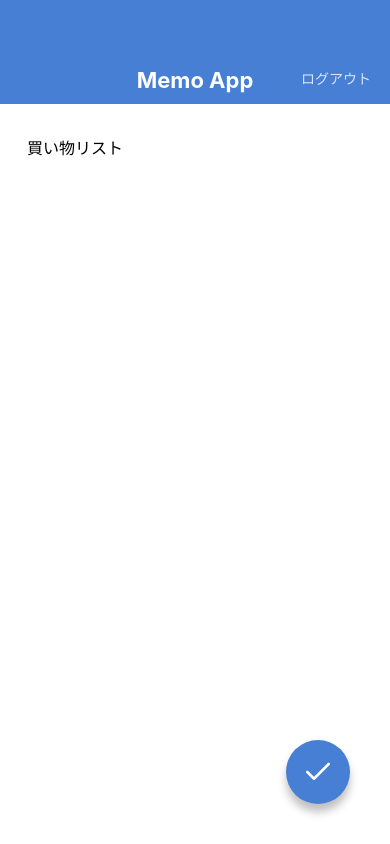
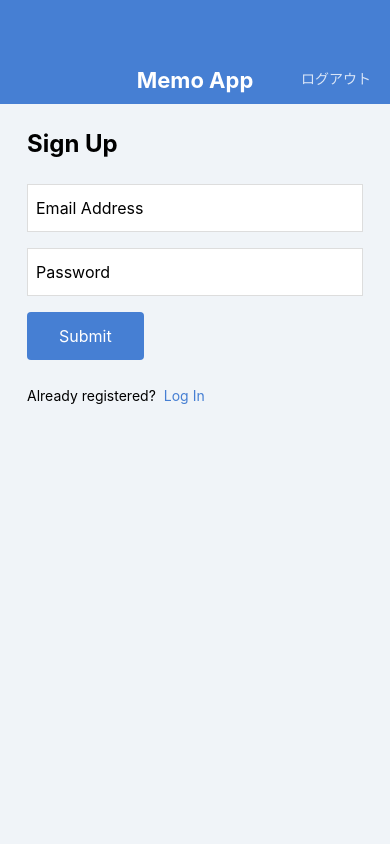
Before and after one commit to northtom/MemoApp, a React Native app: screen /MemoList in a window 390 px wide. Built offline with nearby package versions, Linux system fonts and the light colour scheme.

Commit message:
Create LogInScreen and SignUpScreen

```diff
--- a/App.jsx
+++ b/App.jsx
@@ -2,11 +2,13 @@
 
 // import MemoListScreen from './src/screens/MemoListScreen';
 // import MemoDetailScreen from './src/screens/MemoDetailScreen';
-import MemoEditScreen from './src/screens/MemoEditScreen';
+// import MemoEditScreen from './src/screens/MemoEditScreen';
 // import MemoCreateScreen from './src/screens/MemoCreateScreen';
+// import LogInScreen from './src/screens/LogInScreen';
+import SignUpScreen from './src/screens/SingUpScreen';
 
 export default function App() {
   return (
-    <MemoEditScreen />
+    <SignUpScreen />
   );
 }
--- /dev/null
+++ b/src/components/Button.jsx
@@ -0,0 +1,32 @@
+import React from 'react';
+import { View, Text, StyleSheet } from 'react-native';
+import { string } from 'prop-types';
+
+export default function Button(props) {
+  const { label } = props;
+  return (
+    <View style={styles.buttonContainer}>
+      <Text style={styles.buttonLabel}>{label}</Text>
+    </View>
+  );
+}
+
+Button.propTypes = {
+  label: string.isRequired,
+};
+
+const styles = StyleSheet.create({
+  buttonContainer: {
+    backgroundColor: '#467FD3',
+    borderRadius: 4,
+    alignSelf: 'flex-start',
+    marginBottom: 24,
+  },
+  buttonLabel: {
+    fontSize: 16,
+    lineHeight: 32,
+    paddingVertical: 8,
+    paddingHorizontal: 32,
+    color: '#ffffff',
+  },
+});
--- /dev/null
+++ b/src/screens/LogInScreen.jsx
@@ -0,0 +1,64 @@
+import React from 'react';
+import {
+  View, Text, TextInput, StyleSheet,
+} from 'react-native';
+
+import AppBar from '../components/AppBar';
+import Button from '../components/Button';
+
+export default function LogInScreen() {
+  return (
+    <View style={styles.container}>
+      <AppBar />
+      <View style={styles.inner}>
+        <Text style={styles.title}>Log In</Text>
+        <TextInput style={styles.input} value="Email Address" />
+        <TextInput style={styles.input} value="Password" />
+        <Button label="Submit" />
+        <View style={styles.footer}>
+          <Text style={styles.footerText}>Not registered?</Text>
+          <Text style={styles.footerLink}>Sign up here!</Text>
+        </View>
+      </View>
+    </View>
+  );
+}
+
+const styles = StyleSheet.create({
+  container: {
+    flex: 1,
+    backgroundColor: '#F0F4F8',
+  },
+  inner: {
+    paddingHorizontal: 27,
+    paddingVertical: 24,
+  },
+  title: {
+    fontSize: 24,
+    lineHeight: 32,
+    fontWeight: 'bold',
+    marginBottom: 24,
+  },
+  input: {
+    fontSize: 16,
+    height: 48,
+    borderColor: '#DDDDDD',
+    borderWidth: 1,
+    backgroundColor: '#ffffff',
+    paddingHorizontal: 8,
+    marginBottom: 16,
+  },
+  footerText: {
+    fontSize: 14,
+    lineHeight: 24,
+    marginRight: 8,
+  },
+  footerLink: {
+    fontSize: 14,
+    lineHeight: 24,
+    color: '#467FD3',
+  },
+  footer: {
+    flexDirection: 'row',
+  },
+});
--- /dev/null
+++ b/src/screens/SingUpScreen.jsx
@@ -0,0 +1,64 @@
+import React from 'react';
+import {
+  View, Text, TextInput, StyleSheet,
+} from 'react-native';
+
+import AppBar from '../components/AppBar';
+import Button from '../components/Button';
+
+export default function SignUpScreen() {
+  return (
+    <View style={styles.container}>
+      <AppBar />
+      <View style={styles.inner}>
+        <Text style={styles.title}>Sign Up</Text>
+        <TextInput style={styles.input} value="Email Address" />
+        <TextInput style={styles.input} value="Password" />
+        <Button label="Submit" />
+        <View style={styles.footer}>
+          <Text style={styles.footerText}>Already registered?</Text>
+          <Text style={styles.footerLink}>Log In</Text>
+        </View>
+      </View>
+    </View>
+  );
+}
+
+const styles = StyleSheet.create({
+  container: {
+    flex: 1,
+    backgroundColor: '#F0F4F8',
+  },
+  inner: {
+    paddingHorizontal: 27,
+    paddingVertical: 24,
+  },
+  title: {
+    fontSize: 24,
+    lineHeight: 32,
+    fontWeight: 'bold',
+    marginBottom: 24,
+  },
+  input: {
+    fontSize: 16,
+    height: 48,
+    borderColor: '#DDDDDD',
+    borderWidth: 1,
+    backgroundColor: '#ffffff',
+    paddingHorizontal: 8,
+    marginBottom: 16,
+  },
+  footerText: {
+    fontSize: 14,
+    lineHeight: 24,
+    marginRight: 8,
+  },
+  footerLink: {
+    fontSize: 14,
+    lineHeight: 24,
+    color: '#467FD3',
+  },
+  footer: {
+    flexDirection: 'row',
+  },
+});
```
